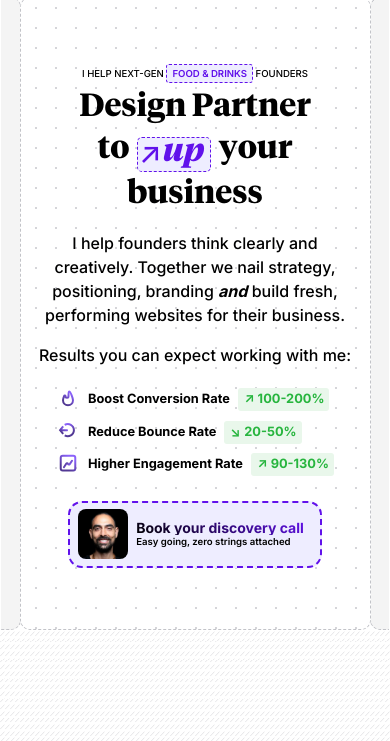
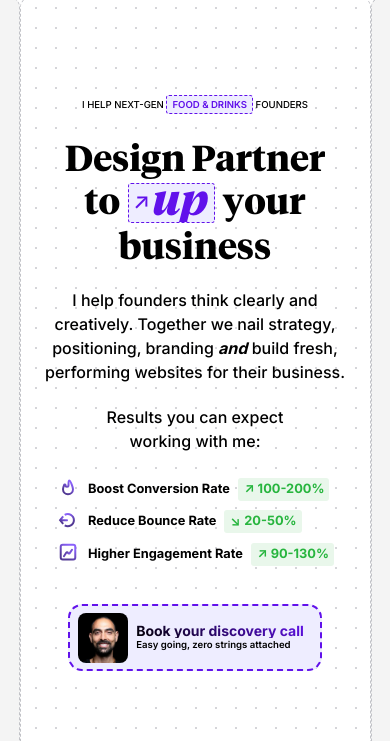
Before and after one commit to thisismattia/thisismattia, an Astro site: page / in a window 390 px wide. Shown: the part 103-844 px from the top of the page. Built offline with nearby package versions, Linux system fonts and the light colour scheme; Astro itself is replaced by a stand-in of ours; animation ran at ten frames a second.

Commit message:
Rebuild hero on a fluid scale with content-driven height
- Height follows the content (no more fixed 75/85vh that clipped the CTA
  on phones), generous fluid top/bottom padding, centred at every width
- One --h variable sizes the headline and the purple 'up' box together
- Intro and loop animations use scale transforms instead of width/height:
  CLS 0.154 -> 0.001 on desktop

Co-Authored-By: Claude Opus 5.5 <noreply@anthropic.com>
Claude-Session: https://claude.ai/code/session_01EaJiZfGKLnwVW3rEnbALii

```diff
--- a/src/components/sections/Hero.astro
+++ b/src/components/sections/Hero.astro
@@ -1,7 +1,7 @@
 ---
 import Icon from "../ui/Icon.astro";
 ---
-<section class="section_hero">
+<section class="section_hero hero-v2">
 <div class="grid_global is-hero">
 <div class="grid_item is-side is-left is-hero"></div>
 <div class="grid_item is-central is-pattern" >
--- a/src/layouts/Base.astro
+++ b/src/layouts/Base.astro
@@ -3,6 +3,7 @@ import '../styles/fonts.css';
 import '../styles/webflow-base.css';
 import '../styles/site.css';
 import '../styles/motion.css';
+import '../styles/hero.css';
 import { site } from '../data/site';
 import schema from '../data/schema.json';
 
--- /dev/null
+++ b/src/styles/hero.css
@@ -0,0 +1,94 @@
+/* Hero, rebuilt on one fluid scale.
+   Height follows the content (never clipped), with generous top/bottom padding.
+   --h drives the headline and the purple "up" box, so they scale together from
+   360 px phones to wide desktops. The intro and loop animations use transforms
+   (scale), never width/height, so nothing around the hero shifts. */
+
+.section_hero.hero-v2 {
+  height: auto;
+  min-height: 0;
+  display: block;
+}
+
+.hero-v2 .grid_global.is-hero {
+  height: auto;
+  align-items: stretch;
+}
+
+.hero-v2 .grid_item.is-side.is-hero {
+  height: auto;
+}
+
+.hero-v2 .grid_item.is-central.is-pattern {
+  height: auto;
+  min-height: clamp(34rem, 88svh, 60rem);
+  display: flex;
+  align-items: center;
+  justify-content: center;
+  transform-origin: 50% 50%;
+}
+
+.hero-v2 .hero_wrap {
+  --h: clamp(2.25rem, 1.1rem + 4.6vw, 4.5rem);
+  min-height: 0;
+  height: auto;
+  justify-content: center;
+  padding: clamp(4.5rem, 11vh, 9rem) clamp(1rem, 6vw, 10rem);
+}
+
+/* Headline */
+.hero-v2 .hero_h1-wrap,
+.hero-v2 .hero_h1-wrap.is-mid {
+  height: auto;
+  margin: 0;
+  padding: 0;
+  gap: .22em;
+  justify-content: center;
+  font-size: var(--h);
+}
+
+.hero-v2 .hero_h1-wrap.is-mid {
+  margin: .08em 0 .1em;
+}
+
+.hero-v2 .h1_hero {
+  font-size: var(--h);
+  line-height: 1.08 !important;
+  padding-bottom: .06em !important;
+  white-space: nowrap;
+}
+
+/* Purple "up" box: sized in em of the headline */
+.hero-v2 .purple-highlight_wrap.is-hero {
+  font-size: var(--h);
+  height: 1.12em;
+  margin: 0;
+  padding: 0 .14em 0 .08em;
+  gap: .06em;
+  align-items: center;
+  border-radius: .09em;
+  transform-origin: 50% 50%;
+}
+
+.hero-v2 .arrow_impact-data.is-hero {
+  margin: 0;
+  font-size: .6em;
+  line-height: 1;
+}
+
+.hero-v2 .is-up-text {
+  font-size: 1.2em;
+  line-height: 1;
+  margin-top: -.14em;
+}
+
+/* Copy and spacing */
+.hero-v2 .spacer-small { padding-top: clamp(1rem, 2.4vh, 1.5rem); }
+.hero-v2 .spacer-medium { padding-top: clamp(1.75rem, 4vh, 2.75rem); }
+
+.hero-v2 .hero_p-wrap {
+  max-width: 36rem;
+  font-size: clamp(.9375rem, .85rem + .4vw, 1.125rem);
+}
+
+.hero-v2 .hero_p-wrap p { text-wrap: balance; }
```
Also changed, not shown: src/scripts/motion/interactions.ts (+18 -18 lines).
